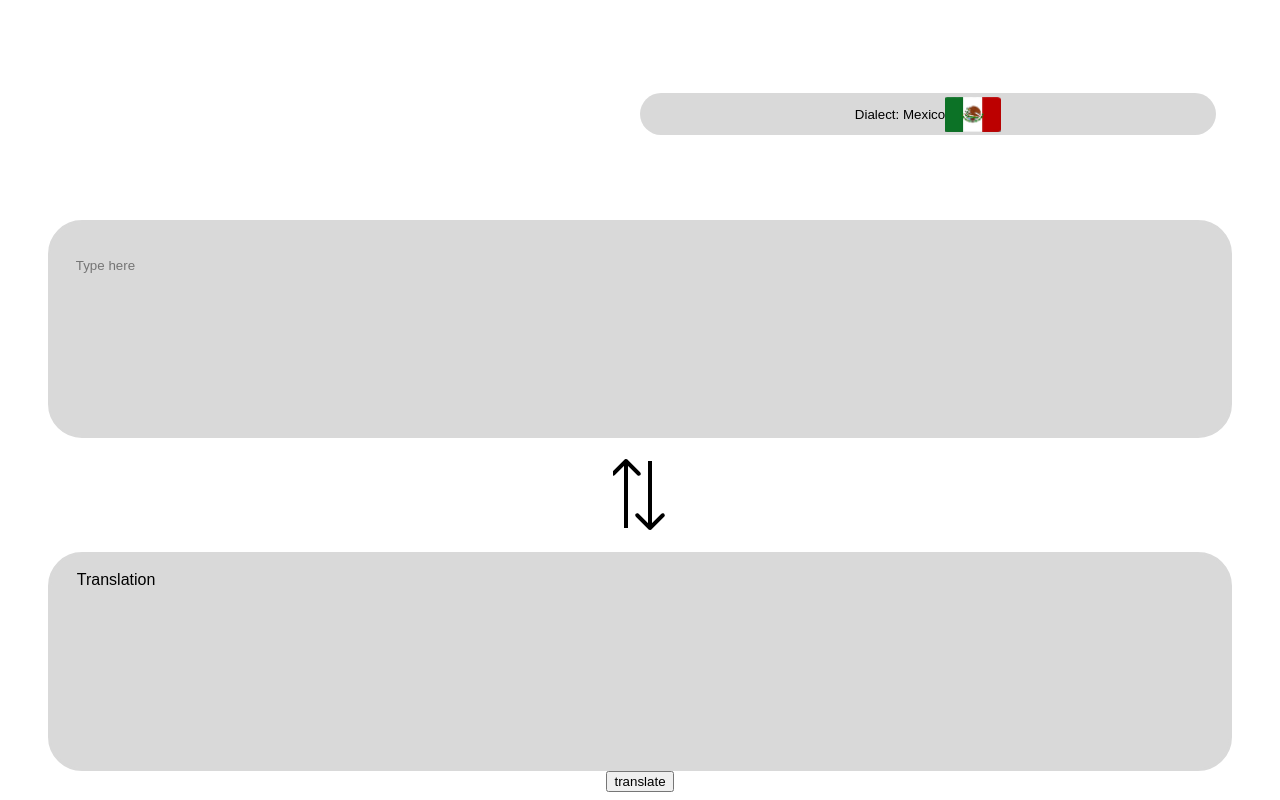
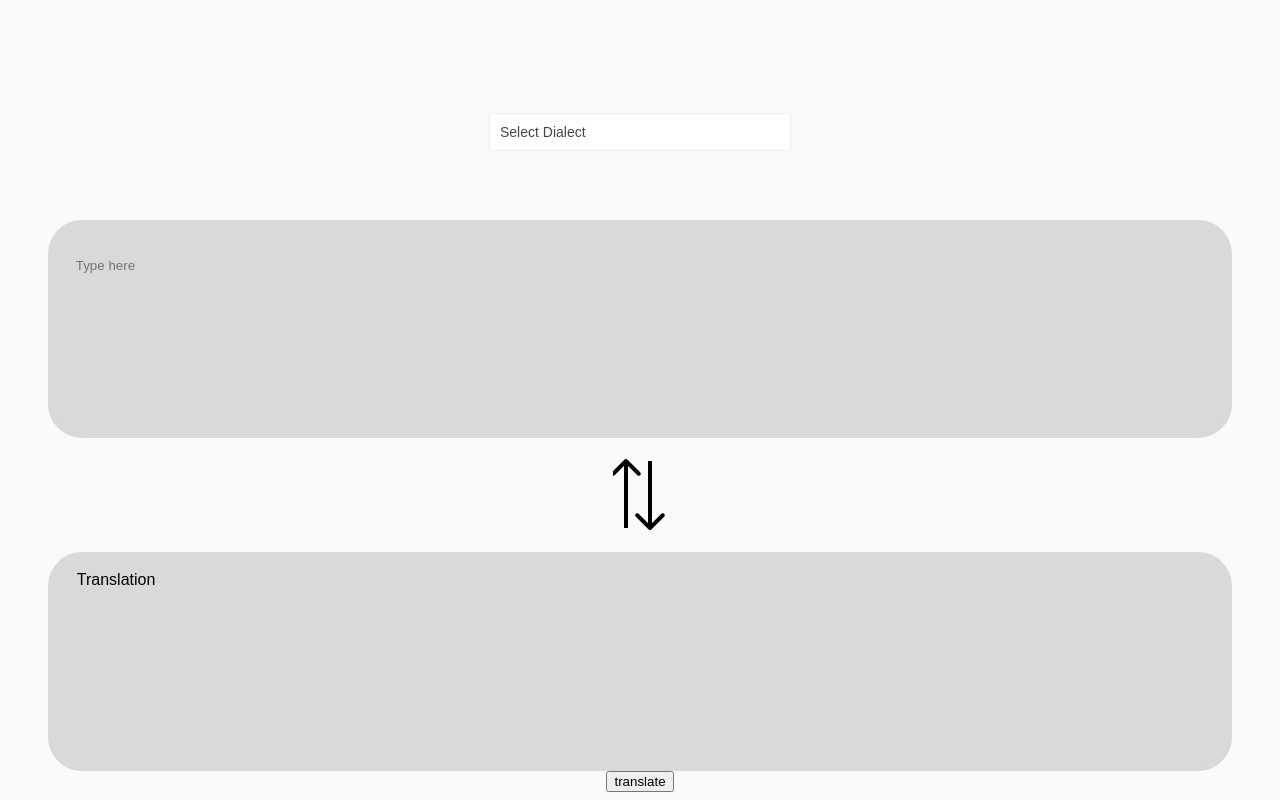
Before and after one commit to friendlyonion/despanishify, a Flask app: page / in a window 1280 px wide. Run offline with Flask 3, Linux system fonts and the light colour scheme.

Commit message:
Update to add dialects

```diff
--- a/app.py
+++ b/app.py
@@ -14,21 +14,35 @@ async def index():
     if request.method == 'GET':
         return render_template('index.html')  # Render the form template
     else:
+        dialect = request.form.get('dialect')
         data = request.form['translate-one']  # Access form data
-        api_response = translate(data)  # Await the API call
+        api_response = translate(data, dialect)  # Await the API call
         return jsonify({"data":api_response})  # Return JSON response for AJAX
 
 from openai import OpenAI
 import csv
 import os
-def translate(x):
+def translate(x,dialect):
     client = OpenAI(api_key='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')
     translation_string = ''
-    with open('mexican.csv') as f:
-        translations = csv.reader(f)
-        for row in translations:
-            translation_string = translation_string + str(row)
-    statement = "Translate this statement {translate_this} using this dictionary formatted in ['spanish word', 'slang translation'] make sure the final result is in english. Account for Mexican slang{dictionary}. Use common sense in the translation. Things that dont sound right are probably not right. Such as passing an animal to another person".format(translate_this=x, dictionary = translation_string)
+    if dialect == 'mexican':
+      with open('mexican.csv') as f:
+          translations = csv.reader(f)
+          for row in translations:
+              translation_string = translation_string + str(row)
+    if dialect == 'colombian':
+      with open('colombian.csv') as f:
+          translations = csv.reader(f)
+          for row in translations:
+              translation_string = translation_string + str(row)
+    if dialect == 'ecuadorian':
+      with open('ecuadorian.csv') as f:
+          translations = csv.reader(f)
+          for row in translations:
+              translation_string = translation_string + str(row)
+    if dialect == 'none':
+        return 'Please select a dialect'
+    statement = "Translate this statement {translate_this} using this dictionary formatted in ['spanish word', 'slang translation'] make sure the final result is in english. Account for slang{dictionary}. Use common sense in the translation. Things that dont sound right are probably not right. Such as passing an animal to another person".format(translate_this=x, dictionary = translation_string)
     print(statement)
     completion =  client.chat.completions.create(
       model="gpt-4",
--- a/static/style.css
+++ b/static/style.css
@@ -82,3 +82,94 @@ background-color: #a3a3a3;
     width: 10%;
     height:auto
 }
+
+* {
+    outline: 0;
+    font-family: sans-serif
+  }
+  body {
+    background-color: #fafafa
+  }
+  span.msg,
+  span.choose {
+    color: #555;
+    padding: 5px 0 10px;
+    display: inherit
+  }
+  .container {
+    width: 500px;
+    margin: 50px auto 0;
+    text-align: center
+  }
+
+  /*Styling Selectbox*/
+  .dropdown {
+    width: 300px;
+    display: inline-block;
+    background-color: #fff;
+    border-radius: 2px;
+    box-shadow: 0 0 2px rgb(204, 204, 204);
+    transition: all .5s ease;
+    position: relative;
+    font-size: 14px;
+    color: #474747;
+    height: 100%;
+    text-align: left
+  }
+  .dropdown .select {
+      cursor: pointer;
+      display: block;
+      padding: 10px
+  }
+  .dropdown .select > i {
+      font-size: 13px;
+      color: #888;
+      cursor: pointer;
+      transition: all .3s ease-in-out;
+      float: right;
+      line-height: 20px
+  }
+  .dropdown:hover {
+      box-shadow: 0 0 4px rgb(204, 204, 204)
+  }
+  .dropdown:active {
+      background-color: #f8f8f8
+  }
+  .dropdown.active:hover,
+  .dropdown.active {
+      box-shadow: 0 0 4px rgb(204, 204, 204);
+      border-radius: 2px 2px 0 0;
+      background-color: #f8f8f8
+  }
+  .dropdown.active .select > i {
+      transform: rotate(-90deg)
+  }
+  .dropdown .dropdown-menu {
+      position: absolute;
+      background-color: #fff;
+      width: 100%;
+      left: 0;
+      margin-top: 1px;
+      box-shadow: 0 1px 2px rgb(204, 204, 204);
+      border-radius: 0 1px 2px 2px;
+      overflow: hidden;
+      display: none;
+      max-height: 144px;
+      overflow-y: auto;
+      z-index: 9
+  }
+  .dropdown .dropdown-menu li {
+      padding: 10px;
+      transition: all .2s ease-in-out;
+      cursor: pointer
+  }
+  .dropdown .dropdown-menu {
+      padding: 0;
+      list-style: none
+  }
+  .dropdown .dropdown-menu li:hover {
+      background-color: #f2f2f2
+  }
+  .dropdown .dropdown-menu li:active {
+      background-color: #e2e2e2
+  }
--- a/templates/index.html
+++ b/templates/index.html
@@ -8,13 +8,26 @@
     <script src="https://ajax.googleapis.com/ajax/libs/jquery/3.6.0/jquery.min.js"></script>
 </head>
 <body>
-
     <form class="main" id="myForm">
         <div class="dialect-box">
-            <button class="dialect-box-mini">
-                Dialect: Mexico
-                <img class='flag-image' src="static\mexico.png"/>
-            </button>
+            <div class="container">
+                  <div class="dropdown">
+                    <div class="select">
+                      <span>Select Dialect</span>
+                      <i class="fa fa-chevron-left"></i>
+                    </div>
+                    <input type="hidden" name="dialect" value="none">
+                    <ul class="dropdown-menu">
+                      <li id="mexican" name="mexican" ><img class='flag-image' src="static\mexico.png"/>Mexican </li>
+                      <li id="colombian" name="colombian"><img class='flag-image' src="static\colombia.png"/>Colombian</li>
+                      <li id="ecuadorian" name="ecuadorian"><img class='flag-image' src="static\ecuador.png"/>Ecuadorian</li>
+
+                    </ul>
+                  </div>
+
+              <span class="msg"></span>
+            </div>
+
         </div>
         <input type = 'text'class="translation-box" placeholder="Type here" name="translate-one" id="translate-one">
 
@@ -48,5 +61,25 @@
             });
         });
     </script>
+    <script>
+        /*Dropdown Menu*/
+        $('.dropdown').click(function () {
+                $(this).attr('tabindex', 1).focus();
+                $(this).toggleClass('active');
+                $(this).find('.dropdown-menu').slideToggle(300);
+            });
+            $('.dropdown').focusout(function () {
+                $(this).removeClass('active');
+                $(this).find('.dropdown-menu').slideUp(300);
+            });
+            $('.dropdown .dropdown-menu li').click(function () {
+                $(this).parents('.dropdown').find('span').text($(this).text());
+                $(this).parents('.dropdown').find('input').attr('value', $(this).attr('id'));
+            });
+        /*End Dropdown Menu*/
+
+
+
+        </script>
 </body>
 </html>
```
Also changed, not shown: colombian.csv (added, +51 -0 lines), ecuadorian.csv (added, +53 -0 lines).
